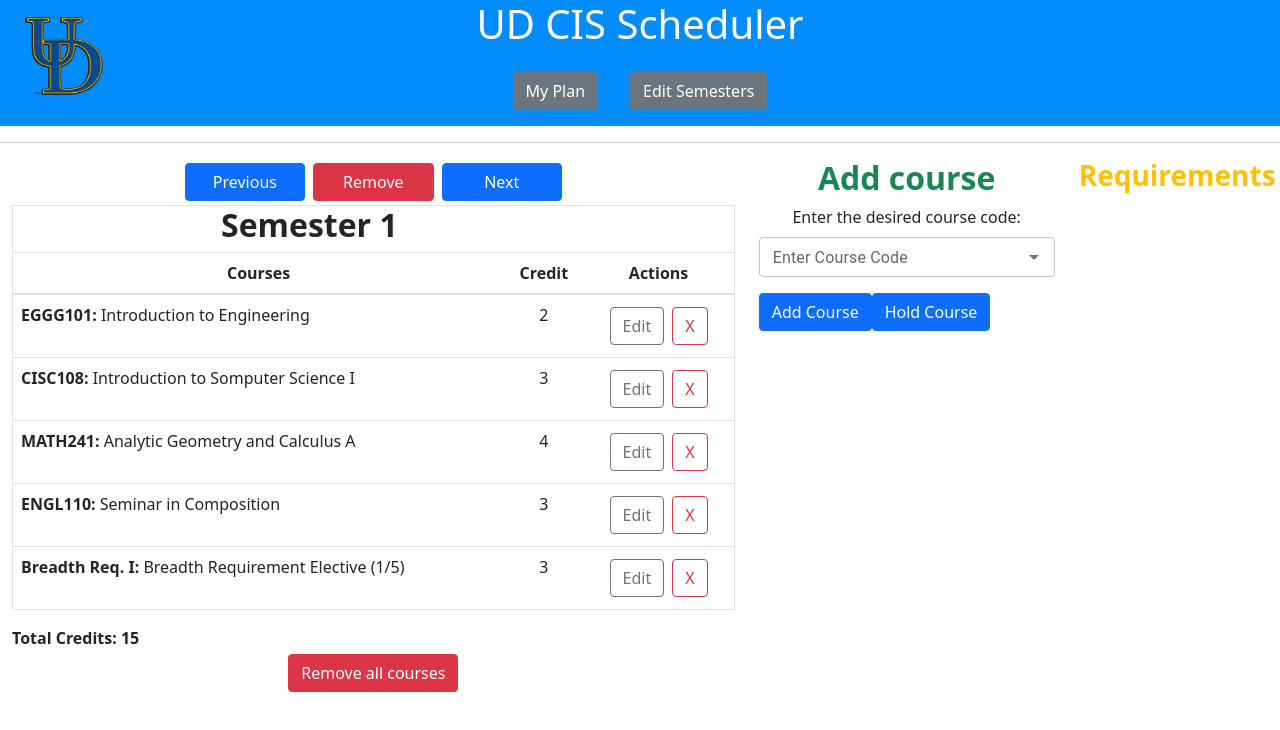
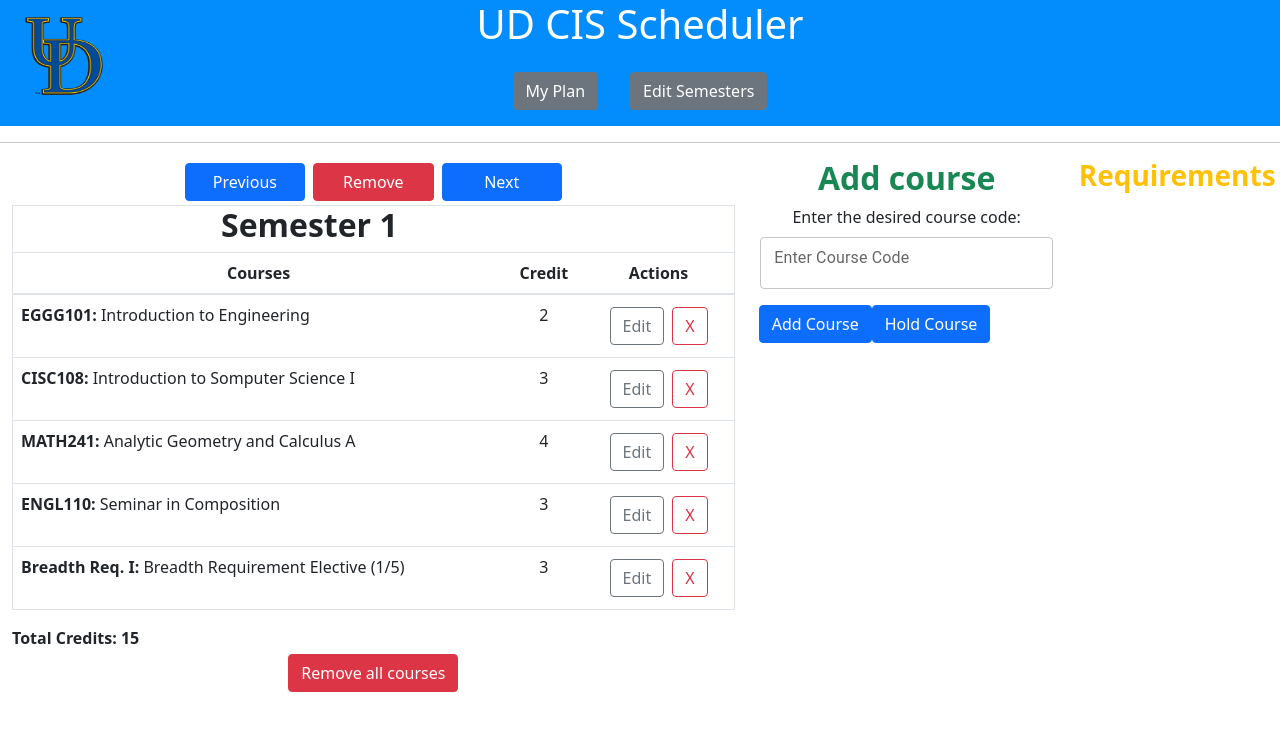
Before and after one commit to UD-CISC275-F21/ud-cis-scheduler-team-21, a React (Create React App) app: page / in a window 1280 px wide. Shown: the top 730 px of the page. Built offline with nearby package versions, Linux system fonts and the light colour scheme.

Commit message:
fixing error

```diff
--- a/src/SingleSemester.tsx
+++ b/src/SingleSemester.tsx
@@ -125,17 +125,17 @@ function SingleSemester(): JSX.Element {
                             <Form.Label>Enter the desired course code:</Form.Label>
                             <Autocomplete onChange={(event, value) => {
                                 setInpu(value as string); event.preventDefault();
-                            }} disablePortal id="combo-box-demo" options={getAllCourses()} renderInput={(params) =>
-                                <TextField {...params} id="outlined-basic" variant="outlined" label="Enter Course Code" placeholder="CISC" size="small" />} />
+                            }} disablePortal id="combo-box-demo" options={getAllCourses()} renderInput={() =>
+                                <TextField id="outlined-basic" variant="outlined" label="Enter Course Code" placeholder="CISC" size="small" />} />
                         </Form.Group>
                         <Button onClick={() => {
-                            addCourse(inpu as string);
+                            addCourse(inpu);
                         }}>
                             Add Course
                         </Button>
 
                         <Button onClick={() => {
-                            holdCourse(inpu as string);
+                            holdCourse(inpu);
                         }}>
                             Hold Course
                         </Button>
```
